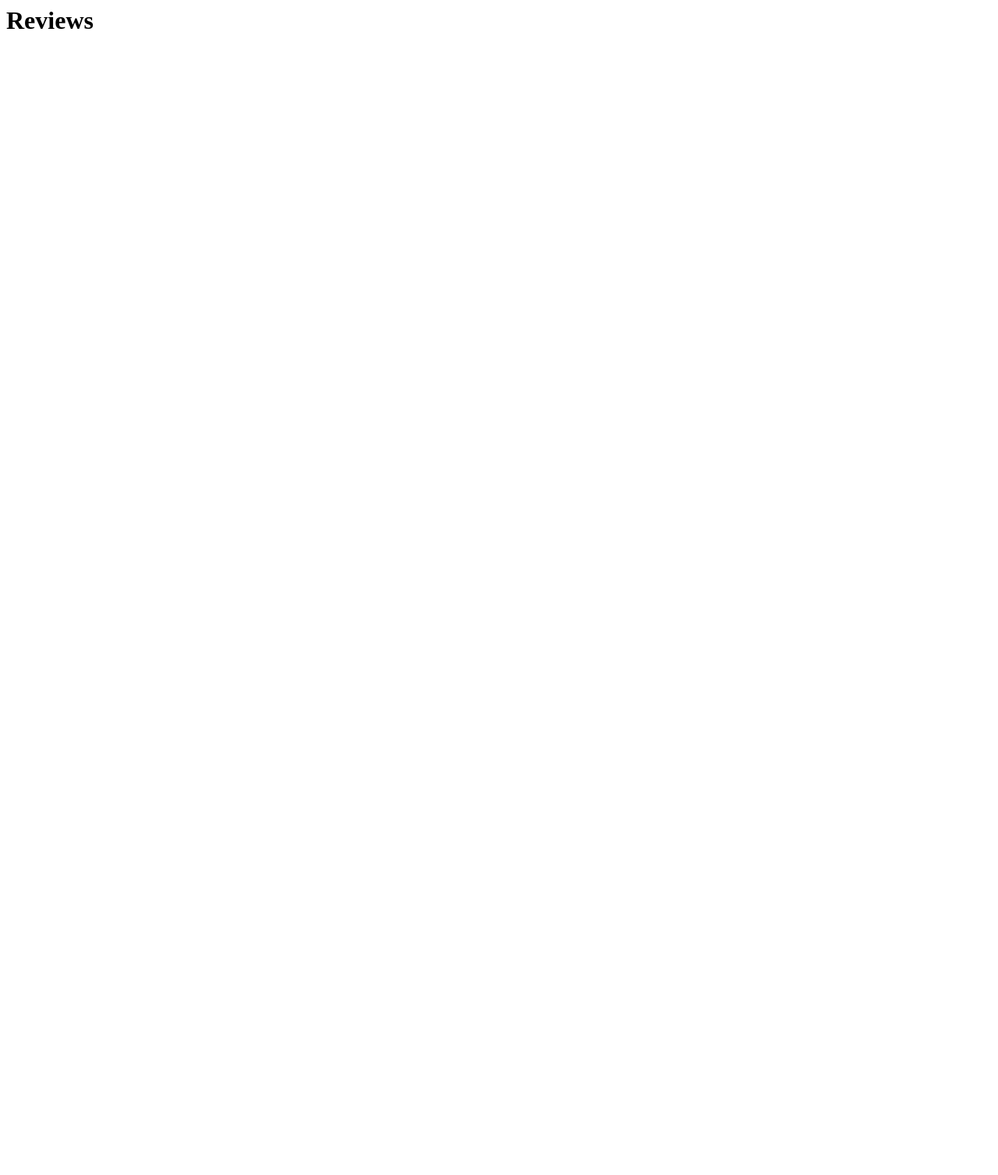
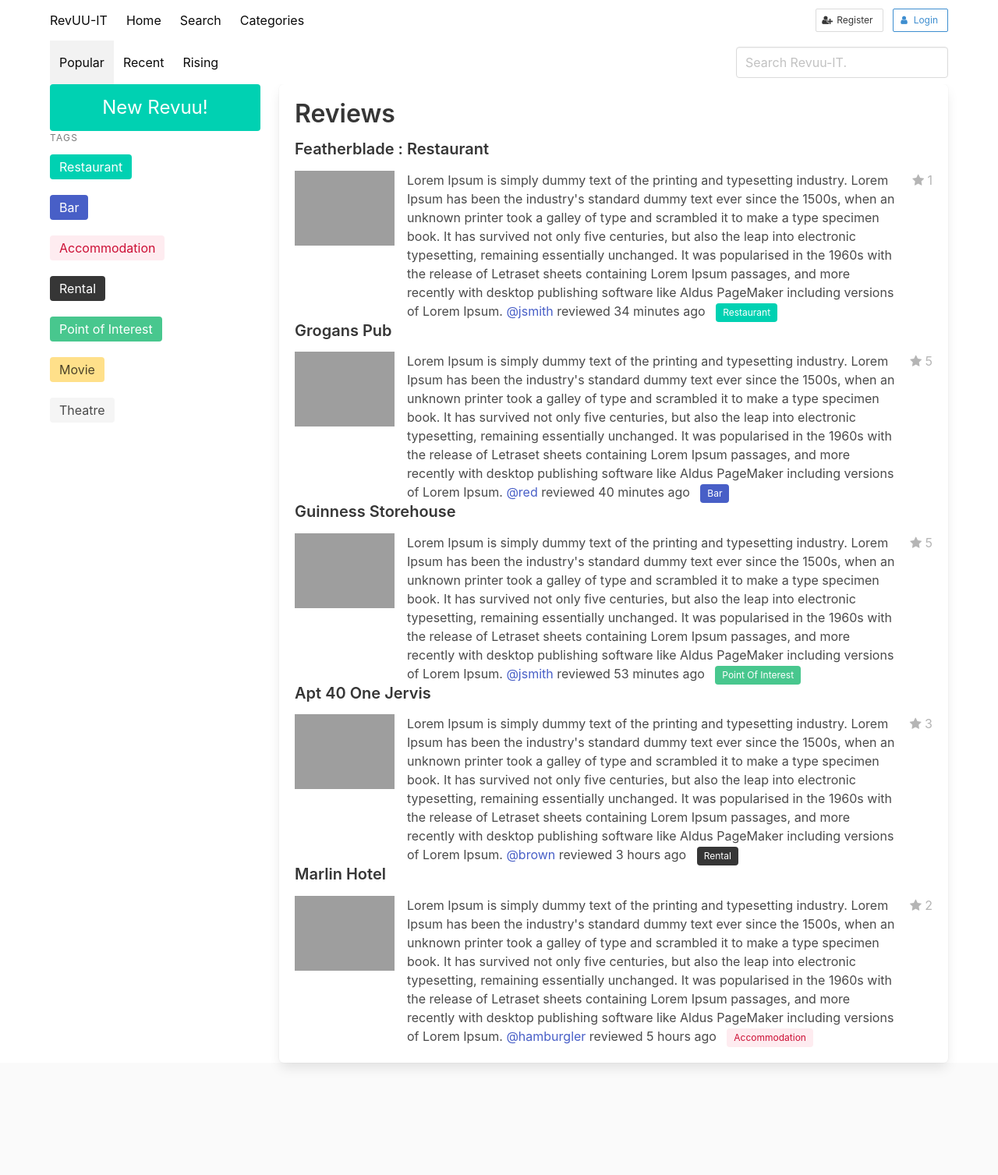
Before and after one commit to Code-Institute-Submissions/Flask-Revuu-It, a Flask app: page /get_reviews in a window 1280 px wide. Before the commit the page is almost empty. Shown: the whole page at 78% size. Before the commit the page ends 37 px from the top, so only its background shows below. Run offline with Flask 2, Linux system fonts and the light colour scheme; a database or web service that is not in the repository returns one stand-in record (values such as "Sample title"); some libraries are stand-ins or nearby versions; grey boxes are pictures that could not be loaded.

Commit message:
add static folder and css/js files

```diff
--- a/templates/base.html
+++ b/templates/base.html
@@ -0,0 +1,246 @@
+<!DOCTYPE html>
+<html>
+	<head>
+		<meta charset="utf-8">
+		<meta http-equiv="X-UA-Compatible" content="IE=edge">
+		<meta name="viewport" content="width=device-width, initial-scale=1">
+		<title>Revuu-IT</title>
+        <link rel="shortcut icon" href="../images/favicon.png" type="image/x-icon">
+        <!-- Fontawesome Icons-->
+        <link rel="stylesheet" href="https://maxcdn.bootstrapcdn.com/font-awesome/4.7.0/css/font-awesome.min.css">
+        <!--Google Fonts-->
+		<link href="https://fonts.googleapis.com/css?family=Open+Sans:300,400,700" rel="stylesheet">
+		<!-- Bulma Version 0.9.0-->
+		<link rel="stylesheet" href="https://unpkg.com/bulma@0.9.0/css/bulma.min.css" />
+        <link rel="stylesheet" href="{{ url_for('static',filename='css/forum.css') }}" type="text/css" >
+        <link rel="stylesheet" href="{{ url_for('static',filename='css/style.css') }}" type="text/css" >
+        {% block styles %}
+        {% endblock %}
+
+	</head>
+	<body>
+		<nav class="navbar is-white topNav">
+			<div class="container">
+				<div class="navbar-brand">
+					<a class="navbar-item" href="../">
+						RevUU-IT
+					</a>
+					<div class="navbar-burger burger" data-target="topNav">
+						<span></span>
+						<span></span>
+						<span></span>
+					</div>
+				</div>
+				<div id="topNav" class="navbar-menu">
+					<div class="navbar-start">
+						<a class="navbar-item" href="#">Home</a>
+
+						<a class="navbar-item" href="#">Search</a>
+						<a class="navbar-item" href="#">Categories</a>
+					</div>
+					<div class="navbar-end">
+						<div class="navbar-item">
+							<div class="field is-grouped">
+								<p class="control">
+									<a class="button is-small">
+										<span class="icon">
+											<i class="fa fa-user-plus"></i>
+										</span>
+										<span>
+											Register
+										</span>
+									</a>
+								</p>
+								<p class="control">
+									<a class="button is-small is-info is-outlined">
+										<span class="icon">
+											<i class="fa fa-user"></i>
+										</span>
+										<span>Login</span>
+									</a>
+								</p>
+							</div>
+						</div>
+					</div>
+				</div>
+			</div>
+		</nav>
+		<nav class="navbar is-white">
+			<div class="container">
+				<div class="navbar-menu">
+					<div class="navbar-start">
+						<a class="navbar-item is-active" href="#">Popular</a>
+						<a class="navbar-item" href="#">Recent</a>
+						<a class="navbar-item" href="#">Rising</a>
+					</div>
+					<div class="navbar-end">
+						<div class="navbar-item">
+							<input class="input" type="search" placeholder="Search Revuu-IT.">
+						</div>
+					</div>
+				</div>
+			</div>
+		</nav>
+		<section class="container">
+			<div class="columns">
+				<div class="column is-3">
+					<a class="button is-primary is-block is-alt is-large" href="#">New Revuu!</a>
+					<aside class="menu">
+						<p class="menu-label">
+							Tags
+						</p>
+						<ul class="menu-list">
+                            <li><span class="tag is-primary is-medium ">Restaurant</span></li>
+                            <br>
+                            <li><span class="tag is-link is-medium ">Bar</span></li>
+                            <br>
+                            <li><span class="tag is-light is-danger is-medium ">Accommodation</span></li>
+                            <br>
+                            <li><span class="tag is-dark is-medium ">Rental</span></li>
+                            <br>
+                            <li><span class="tag is-success is-medium ">Point of Interest</span></li>
+                            <br>
+                            <li><span class="tag is-warning is-medium ">Movie</span></li>
+                            <br>
+							<li><span class="tag is-medium ">Theatre</span></li>
+						</ul>
+					</aside>
+                </div>
+				<div class="column is-9">
+					<div class="box content">
+                        {% block content %}
+                        {% endblock %}
+						<article class="post">
+							<h4>Featherblade : Restaurant</h4>
+							<div class="media">
+								<div class="media-left">
+									<p class="image is-128x128">
+										<img src="http://bulma.io/images/placeholders/128x128.png">
+									</p>
+								</div>
+								<div class="media-content">
+									<div class="content">
+										<p>
+                                            Lorem Ipsum is simply dummy text of the printing and typesetting industry. Lorem Ipsum has been the industry's standard dummy text ever since the 1500s, when an unknown printer took a galley of type and scrambled it to make a type specimen book. It has survived not only five centuries, but also the leap into electronic typesetting, remaining essentially unchanged. It was popularised in the 1960s with the release of Letraset sheets containing Lorem Ipsum passages, and more recently with desktop publishing software like Aldus PageMaker including versions of Lorem Ipsum.
+											<a href="#">@jsmith</a> reviewed 34 minutes ago &nbsp;
+											<span class="tag is-primary ">Restaurant</span>
+										</p>
+									</div>
+								</div>
+								<div class="media-right">
+									<span class="has-text-grey-light"><i class="fa fa-star"></i> 1</span>
+								</div>
+							</div>
+						</article>
+						<article class="post">
+							<h4>Grogans Pub</h4>
+							<div class="media">
+								<div class="media-left">
+									<p class="image is-128x128">
+										<img src="http://bulma.io/images/placeholders/128x128.png">
+									</p>
+								</div>
+								<div class="media-content">
+									<div class="content">
+										<p>Lorem Ipsum is simply dummy text of the printing and typesetting industry. Lorem Ipsum has been the industry's standard dummy text ever since the 1500s, when an unknown printer took a galley of type and scrambled it to make a type specimen book. It has survived not only five centuries, but also the leap into electronic typesetting, remaining essentially unchanged. It was popularised in the 1960s with the release of Letraset sheets containing Lorem Ipsum passages, and more recently with desktop publishing software like Aldus PageMaker including versions of Lorem Ipsum.
+											<a href="#">@red</a> reviewed 40 minutes ago &nbsp;
+											<span class="tag is-link ">Bar</span>
+										</p>
+									</div>
+								</div>
+								<div class="media-right">
+									<span class="has-text-grey-light"><i class="fa fa-star"></i> 5</span>
+								</div>
+							</div>
+						</article>
+						<article class="post">
+							<h4>Guinness Storehouse</h4>
+							<div class="media">
+								<div class="media-left">
+									<p class="image is-128x128">
+										<img src="http://bulma.io/images/placeholders/128x128.png">
+									</p>
+								</div>
+								<div class="media-content">
+									<div class="content">
+										<p>
+                                            Lorem Ipsum is simply dummy text of the printing and typesetting industry. Lorem Ipsum has been the industry's standard dummy text ever since the 1500s, when an unknown printer took a galley of type and scrambled it to make a type specimen book. It has survived not only five centuries, but also the leap into electronic typesetting, remaining essentially unchanged. It was popularised in the 1960s with the release of Letraset sheets containing Lorem Ipsum passages, and more recently with desktop publishing software like Aldus PageMaker including versions of Lorem Ipsum.
+											<a href="#">@jsmith</a> reviewed 53 minutes ago &nbsp;
+											<span class="tag is-success">Point Of Interest</span>
+										</p>
+									</div>
+								</div>
+								<div class="media-right">
+									<span class="has-text-grey-light"><i class="fa fa-star"></i> 5</span>
+								</div>
+							</div>
+						</article>
+						<article class="post">
+							<h4>Apt 40 One Jervis</h4>
+							<div class="media">
+								<div class="media-left">
+									<p class="image is-128x128">
+										<img src="http://bulma.io/images/placeholders/128x128.png">
+									</p>
+								</div>
+								<div class="media-content">
+									<div class="content">
+										<p>
+                                            Lorem Ipsum is simply dummy text of the printing and typesetting industry. Lorem Ipsum has been the industry's standard dummy text ever since the 1500s, when an unknown printer took a galley of type and scrambled it to make a type specimen book. It has survived not only five centuries, but also the leap into electronic typesetting, remaining essentially unchanged. It was popularised in the 1960s with the release of Letraset sheets containing Lorem Ipsum passages, and more recently with desktop publishing software like Aldus PageMaker including versions of Lorem Ipsum.
+											<a href="#">@brown</a> reviewed 3 hours ago &nbsp;
+											<span class="tag is-dark">Rental</span>
+										</p>
+									</div>
+								</div>
+								<div class="media-right">
+									<span class="has-text-grey-light"><i class="fa fa-star"></i> 3</span>
+								</div>
+							</div>
+						</article>
+						<article class="post">
+							<h4>Marlin Hotel</h4>
+							<div class="media">
+								<div class="media-left">
+									<p class="image is-128x128">
+										<img src="http://bulma.io/images/placeholders/128x128.png">
+									</p>
+								</div>
+								<div class="media-content">
+									<div class="content">
+										<p> Lorem Ipsum is simply dummy text of the printing and typesetting industry. Lorem Ipsum has been the industry's standard dummy text ever since the 1500s, when an unknown printer took a galley of type and scrambled it to make a type specimen book. It has survived not only five centuries, but also the leap into electronic typesetting, remaining essentially unchanged. It was popularised in the 1960s with the release of Letraset sheets containing Lorem Ipsum passages, and more recently with desktop publishing software like Aldus PageMaker including versions of Lorem Ipsum.
+                                            <a href="#">@hamburgler</a> reviewed 5 hours ago &nbsp;
+											<span class="tag is-light is-danger">Accommodation</span>
+										</p>
+									</div>
+								</div>
+								<div class="media-right">
+									<span class="has-text-grey-light"><i class="fa fa-star"></i> 2</span>
+								</div>
+							</div>
+						</article>
+
+					</div>
+				</div>
+			</div>
+		</section>
+		<footer class="footer">
+			<div class="container">
+				<div class="content has-text-centered">
+					<div class="columns is-mobile is-centered">
+						<div class="field is-grouped is-grouped-multiline">
+							<div class="control">
+
+							</div>
+							<div class="control">
+								<div class="tags has-addons">
+
+								</div>
+							</div>
+						</div>
+					</div>
+				</div>
+			</div>
+		</footer>
+		<script async type="text/javascript" src="{{ url_for('static', filename='js/script.js') }}"></script>
+	</body>
+</html>
--- a/templates/reviews.html
+++ b/templates/reviews.html
@@ -1 +1,7 @@
+{% extends "base.html" %}
+
+
+{% block content %}
 <h1>Reviews</h1>
+
+{% endblock %}
```
Also changed, not shown: static/css/forum.css (added), static/js/script.js (added).
